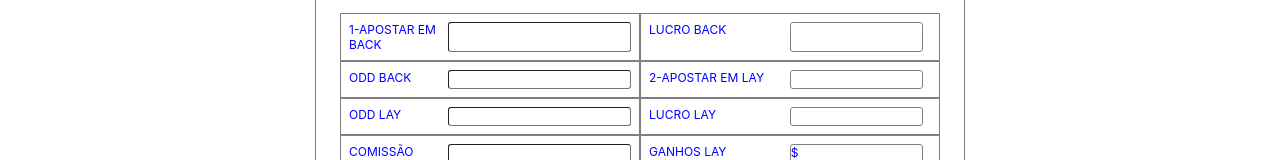
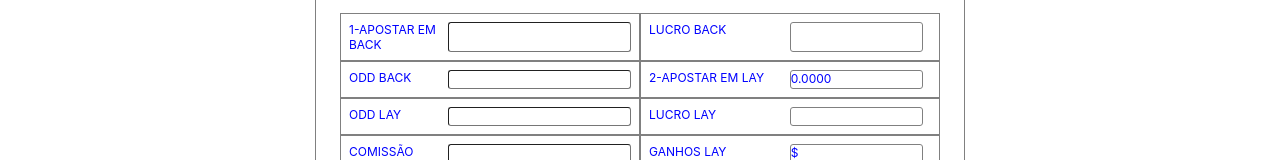
Before and after one commit to francisdiasbr/trader-calc, a Next.js app: page / in a window 1280 px wide. Shown: the part 212-372 px from the top of the page. Built offline with nearby package versions, Linux system fonts and the light colour scheme; a web font is replaced by a local one.

Commit message:
add calculateAmountLayToInvest

```diff
--- a/components/Calculator/Tables/BackToLay.tsx
+++ b/components/Calculator/Tables/BackToLay.tsx
@@ -4,7 +4,7 @@ import {BackToLayComponentProps} from './types';
 
 const BackToLayComponent = ({
   amountBack,
-  amountLay,
+  amountLayToInvest,
   handleBetInBackChange,
   handleOddBackChange,
   handleOddLayChange,
@@ -41,7 +41,7 @@ const BackToLayComponent = ({
         </S.Cell>
         <S.Cell>
           <S.Text>2-APOSTAR EM LAY</S.Text>
-          <S.Result>{amountLay}</S.Result>
+          <S.Result>{amountLayToInvest}</S.Result>
         </S.Cell>
       </S.Row>
       <S.Row>
--- a/components/Calculator/Tables/types.ts
+++ b/components/Calculator/Tables/types.ts
@@ -1,6 +1,7 @@
 export interface BackToLayComponentProps {
   amountBack: string
-  amountLay: string
+  amountLay: any
+  amountLayToInvest: any
   handleBetInBackChange: (event) => void
   handleOddBackChange: (event) => void
   handleOddLayChange: (event) => void
--- a/components/Calculator/index.tsx
+++ b/components/Calculator/index.tsx
@@ -1,4 +1,4 @@
-import React, { useState } from 'react';
+import React, { useEffect, useState } from 'react';
 
 import * as S from './styles';
 import {BackToLayComponent, LayToBackComponent} from './Tables';
@@ -7,10 +7,11 @@ import {formatOdd} from './utils';
 export const Calculator = () => {
   const [amountBack, setAmountBack] = useState('');
   const [amountLay, setAmountLay] = useState('');
+  const [amountLayToInvest, setAmountLayToInvest] = useState(''); // j4
   const [oddBack, setOddBack] = useState('');
-  const [oddLay, setOddLay] = useState('');
+  const [oddLay, setOddLay] = useState(''); // h5
   const [profitBack, setProfitBack] = useState('');
-  const [profitLay, setProfitLay] = useState('');
+  const [profitLay, setProfitLay] = useState(''); // j5
 
   const handleBetInBackChange = (event) => {
     const newBetInBack = event.target.value;
@@ -28,6 +29,7 @@ export const Calculator = () => {
     const newOddLay = event.target.value;
     setOddLay(newOddLay);
     calculateLayProfit(oddBack, newOddLay, amountBack);
+
   };
 
   const calculateBackProfit = (oddBackValue, apostarEmBackValue) => {
@@ -58,15 +60,34 @@ export const Calculator = () => {
     }
   };
 
-  const calculateAmountLayToInvest = () => {
-    console.log('teste')
+  const calculateAmountLayToInvest = (oddLayValue, profitLayValue) => {
+    console.log('amountLayToInvest.init', oddLayValue, profitLayValue)
+    const [oddLayStd, profitLay] = [oddLayValue, profitLayValue].map(formatOdd);
+    console.log('amountLayToInvest.oddLayStd, profitLay', oddLayStd, profitLay)
+    if (!isNaN(oddLayStd) && !isNaN(profitLay)) {
+      // equação
+      const amountLayToInvest = (oddLayStd - 1) * profitLay;
+      console.log('amountLayToInvest.IF1', amountLayToInvest)
+      // seta o profit no lay
+      setAmountLayToInvest(amountLayToInvest.toFixed(4));
+    } else {
+      console.log('amountLayToInvest.IF2')
+      setAmountLayToInvest('');
+    }
   }
+
+  useEffect(() => {
+
+    calculateAmountLayToInvest(oddLay, profitLay)
+
+  }, [profitLay])
 
   return (
     <S.Container>
       <BackToLayComponent
         amountBack={amountBack}
-        amountLay={calculateAmountLayToInvest}
+        amountLay={amountLay}
+        amountLayToInvest={amountLayToInvest}
         handleBetInBackChange={handleBetInBackChange}
         handleOddBackChange={handleOddBackChange}
         handleOddLayChange={handleOddLayChange}
```
